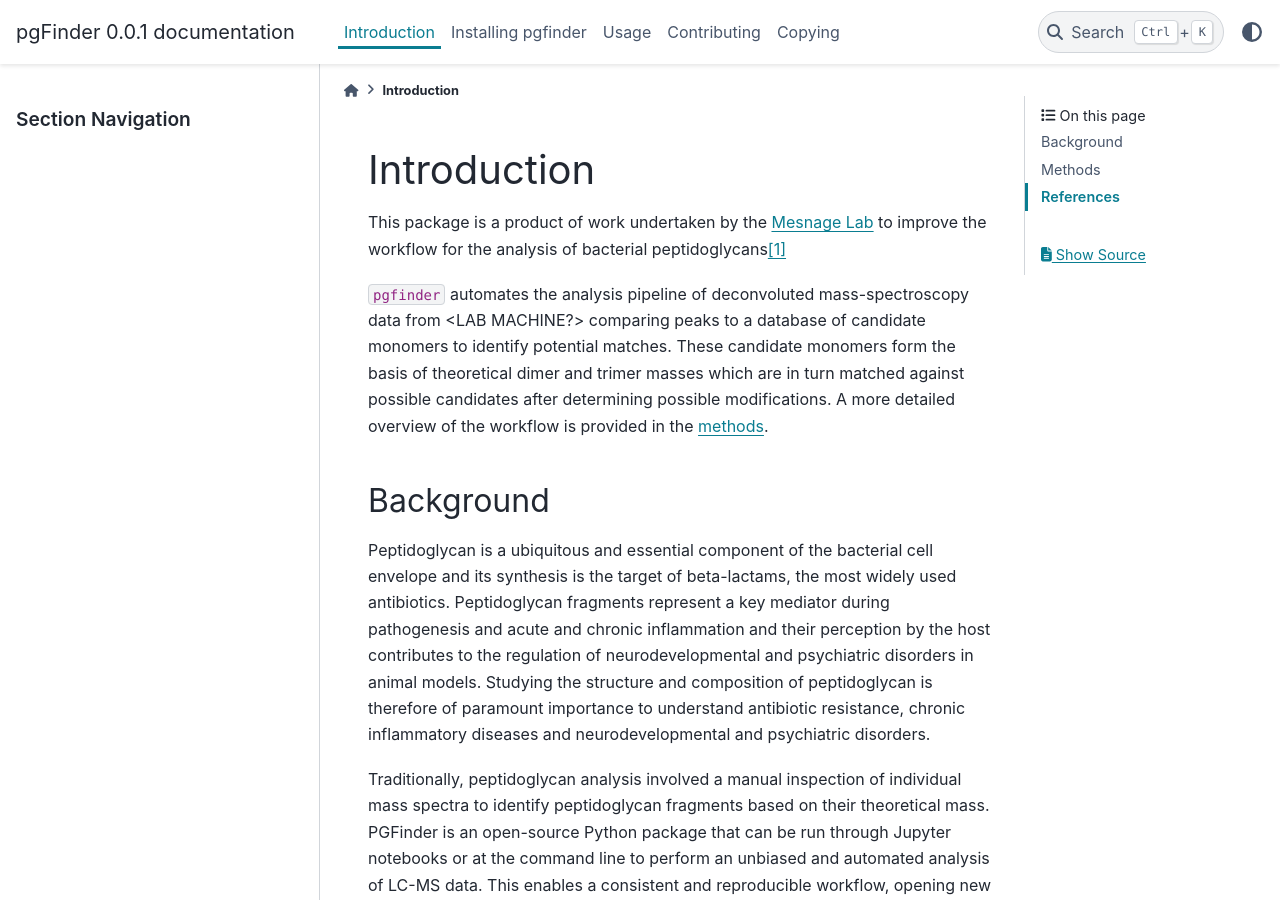
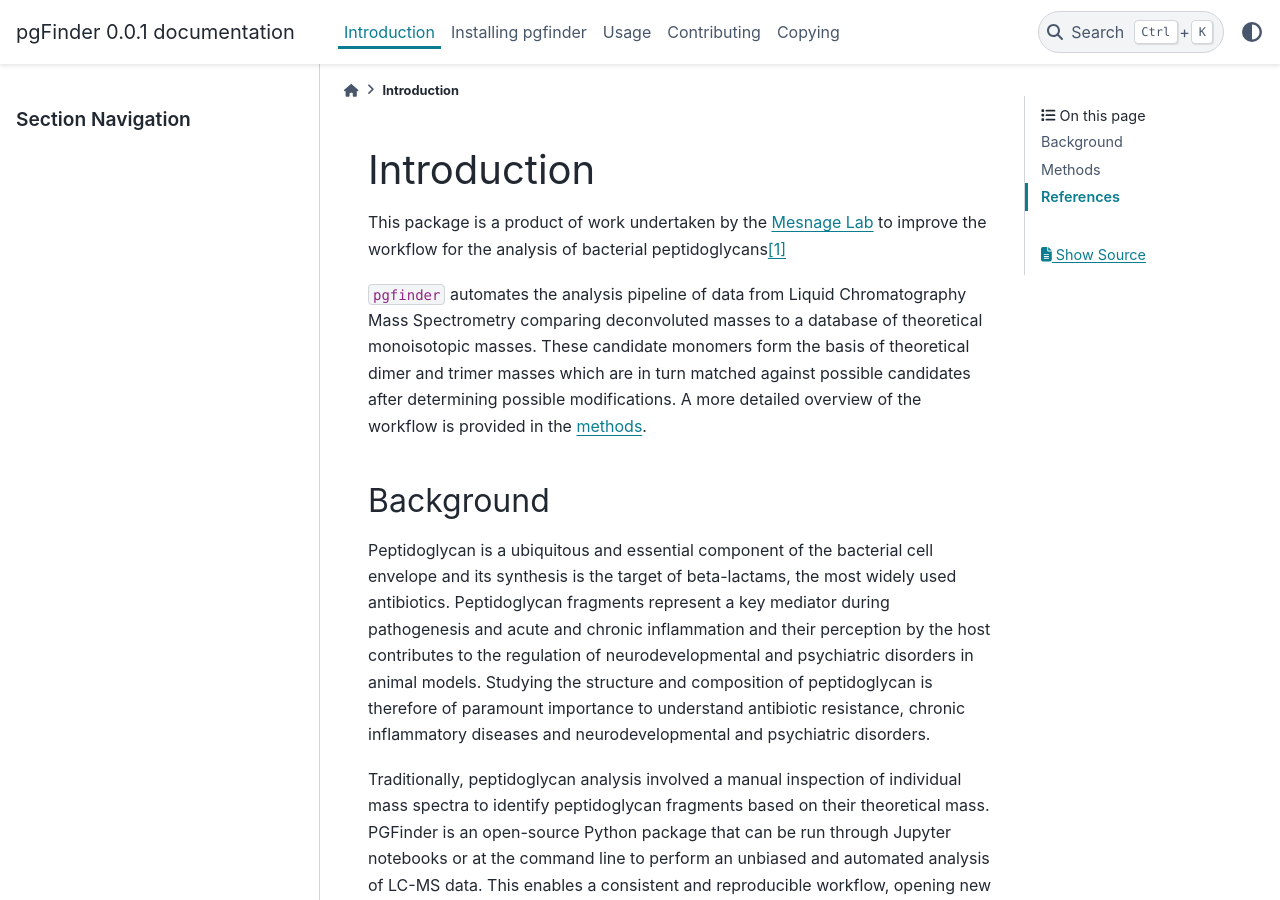
Before and after one commit to Mesnage-Org/pgfinder, a Sphinx documentation site: the page built from docs/introduction.md, in a window 1280 px wide and 900 px high. Built offline with Sphinx 7.4.7 and the PyData theme 0.15.4, drawn with Linux system fonts in a browser that asks for light colours; pages that are not in the unit, such as notebooks, are missing from menus.

Commit message:
105 | Some docstrings, improving introduction
Hopefully fixing apidoc on Sphinx auto generation of pages via GitHub Pages.

```diff
--- a/docs/conf.py
+++ b/docs/conf.py
@@ -46,6 +46,7 @@ release = "0.0.1"
 # ones.
 extensions = [
     "sphinx.ext.autodoc",
+    "sphinx_autodoc_napoleon_typehints",
     "sphinx.ext.viewcode",
     "sphinx.ext.githubpages",
     "sphinx.ext.coverage",
--- a/docs/introduction.md
+++ b/docs/introduction.md
@@ -3,10 +3,10 @@
 This package is a product of work undertaken by the [Mesnage Lab](https://mesnagelab.weebly.com/) to improve the
 workflow for the analysis of bacterial peptidoglycans[[1]](#1)
 
-`pgfinder` automates the analysis pipeline of deconvoluted mass-spectroscopy data from <LAB MACHINE?> comparing peaks to
-a database of candidate monomers to identify potential matches. These candidate monomers form the basis of theoretical
-dimer and trimer masses which are in turn matched against possible candidates after determining possible
-modifications. A more detailed overview of the workflow is provided in the [methods](#methods).
+`pgfinder` automates the analysis pipeline of data from Liquid Chromatography Mass Spectrometry comparing deconvoluted
+masses to a database of theoretical monoisotopic masses. These candidate monomers form the basis of theoretical dimer
+and trimer masses which are in turn matched against possible candidates after determining possible modifications. A more
+detailed overview of the workflow is provided in the [methods](#methods).
 
 ## Background
 
--- a/setup.cfg
+++ b/setup.cfg
@@ -42,6 +42,8 @@ docs =
   sphinx_markdown_tables
   sphinx_rtd_theme
   sphinxcontrib-mermaid
+  sphinxcontrib-napoleon
+  sphinx-autodoc-napoleon-typehints
 
 [options.packages.find]
 exclude = tests*
```
Also changed, not shown: 1 other file.
